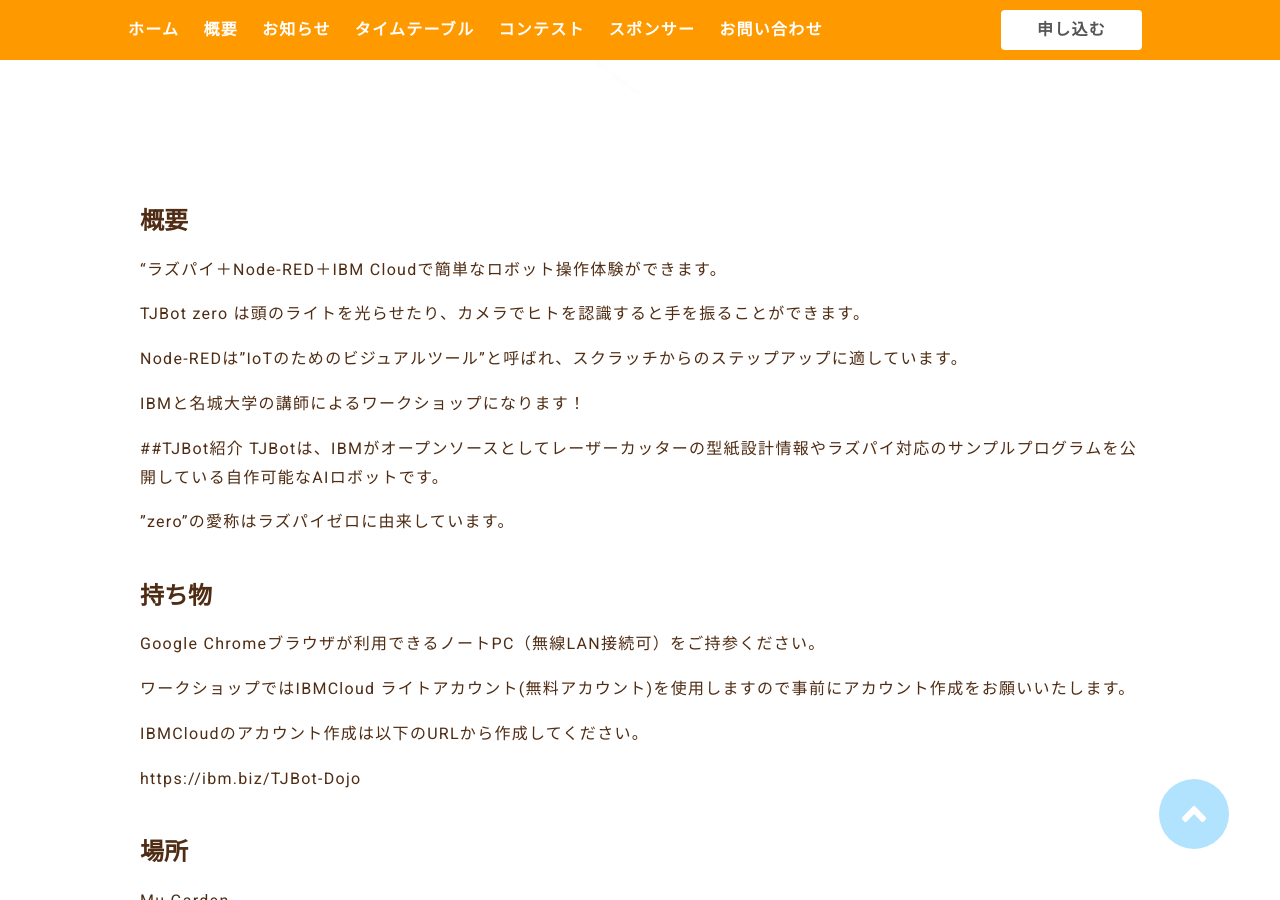
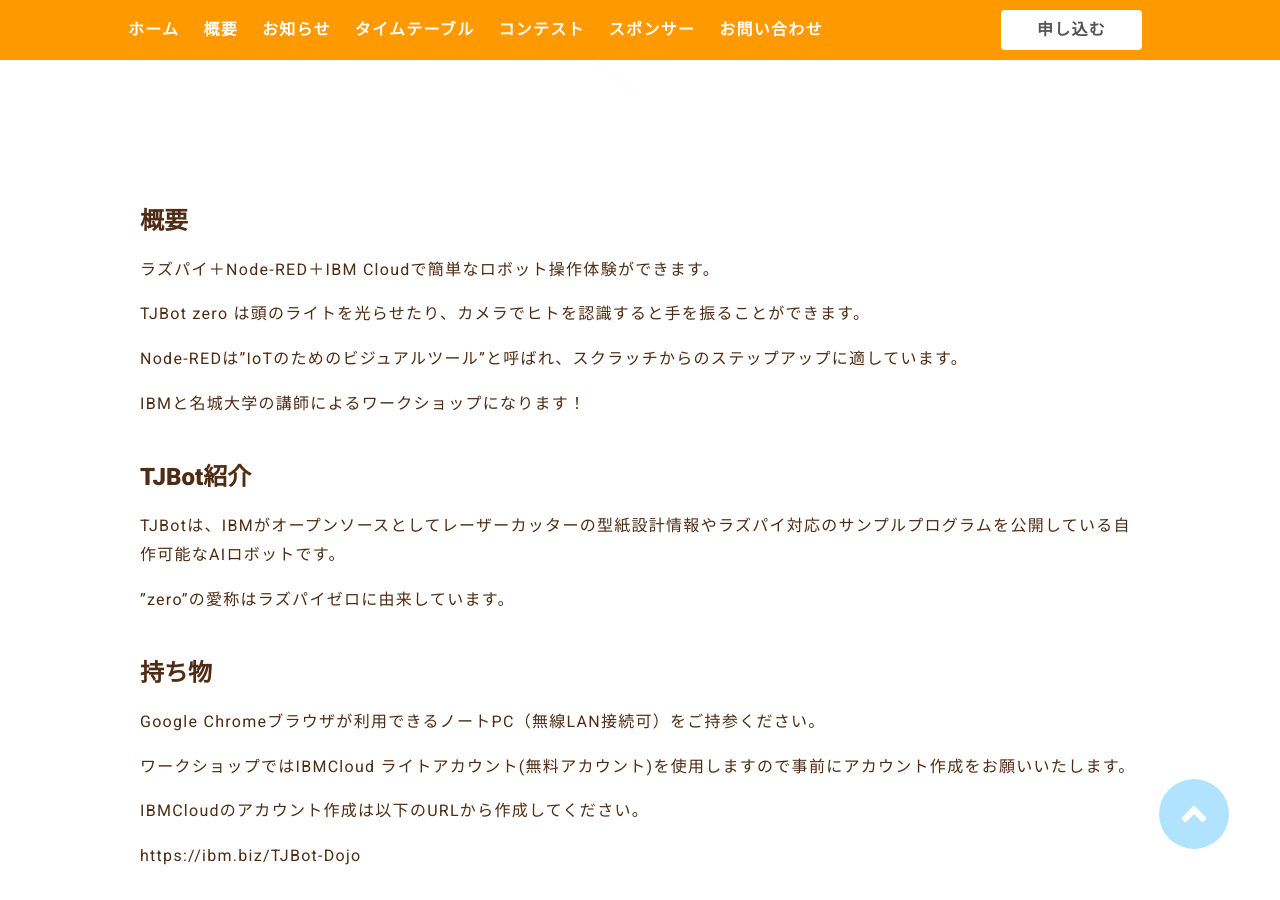
Before and after one commit to coderdojo-japan/dojocon2019.coderdojo.jp, a Jekyll site: the page built from _posts/workshop/2019-12-09-IBM presents 紙型AIロボット TJBot zeroワークショップ！.md, in a window 1280 px wide and 900 px high, scrolled down 1053 px. Built offline with Jekyll 4.4.1, drawn with Linux system fonts in a browser that asks for light colours; nearby versions of some CDN libraries.

Commit message:
Fix typo

```diff
--- a/_posts/workshop/2019-12-09-IBM presents 紙型AIロボット TJBot zeroワークショップ！.md
+++ b/_posts/workshop/2019-12-09-IBM presents 紙型AIロボット TJBot zeroワークショップ！.md
@@ -12,7 +12,7 @@ permalink: /workshop/3/
 room: Mu Garden
 ---
 ## 概要
-"ラズパイ＋Node-RED＋IBM Cloudで簡単なロボット操作体験ができます。
+ラズパイ＋Node-RED＋IBM Cloudで簡単なロボット操作体験ができます。
 
 TJBot zero は頭のライトを光らせたり、カメラでヒトを認識すると手を振ることができます。
 
@@ -20,7 +20,7 @@ Node-REDは”IoTのためのビジュアルツール”と呼ばれ、スクラ
 
 IBMと名城大学の講師によるワークショップになります！
 
-##TJBot紹介
+## TJBot紹介
 TJBotは、IBMがオープンソースとしてレーザーカッターの型紙設計情報やラズパイ対応のサンプルプログラムを公開している自作可能なAIロボットです。
 
 ”zero”の愛称はラズパイゼロに由来しています。
```
